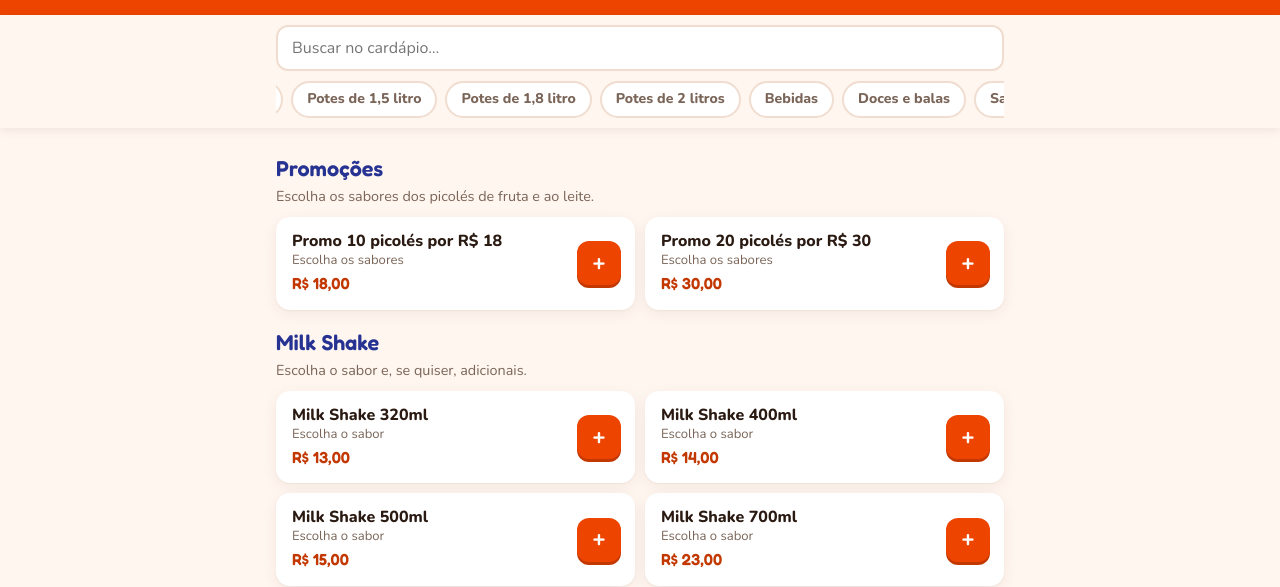
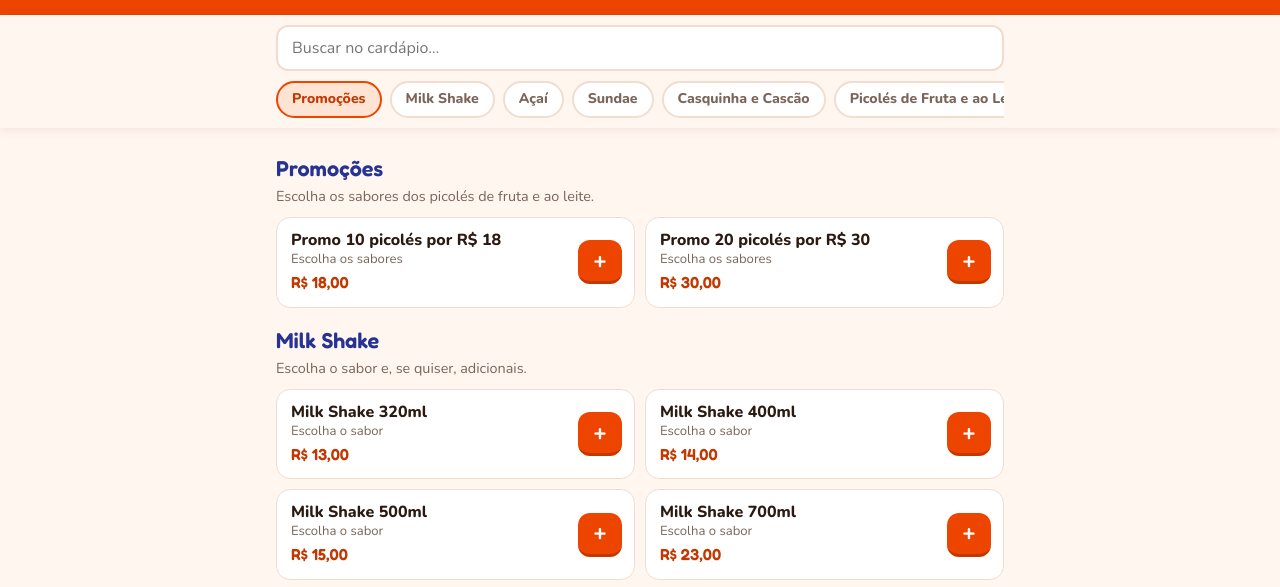
Before and after one commit to pontesgestao/controle-de-estoque-fast-shake, a plain HTML site: page cardapio/index.html in a window 1280 px wide. Shown: the part 244-831 px from the top of the page. Drawn offline with nearby package versions, Linux system fonts and the light colour scheme.

Commit message:
Cardápio: destaque de categoria sem cálculo durante a rolagem
Troca o evento de rolagem por IntersectionObserver (o navegador avisa só
quando a seção muda), centraliza a barra de categorias sem animação e
deixa os cartões mais leves (sem sombra). Mostra a versão no rodapé.

Co-Authored-By: Claude Opus 5.5 <noreply@anthropic.com>
Claude-Session: https://claude.ai/code/session_01SCNEAszMEdfdeRv8FTv8HK

```diff
--- a/cardapio/cardapio.css
+++ b/cardapio/cardapio.css
@@ -56,10 +56,10 @@ main { max-width: 760px; margin: 0 auto; padding: 8px 16px 130px; }
 .itens { list-style: none; margin: 0; padding: 0; display: grid; gap: 10px; }
 @media (min-width: 620px) { .itens { grid-template-columns: 1fr 1fr; } }
 .produto {
-  background: var(--cartao); border-radius: 14px; box-shadow: var(--sombra); padding: 12px 12px 12px 14px;
-  display: flex; align-items: center; justify-content: space-between; gap: 12px; border: 2px solid transparent;
+  background: var(--cartao); border-radius: 14px; padding: 12px 12px 12px 14px; border: 1px solid var(--borda);
+  display: flex; align-items: center; justify-content: space-between; gap: 12px;
 }
-.produto.na-sacola { border-color: var(--laranja-claro); }
+.produto.na-sacola { border-color: var(--laranja); }
 .produto .info { min-width: 0; }
 .produto .nome { font-weight: 800; line-height: 1.25; }
 .produto .detalhe { font-size: .82rem; color: var(--texto-suave); }
@@ -67,12 +67,13 @@ main { max-width: 760px; margin: 0 auto; padding: 8px 16px 130px; }
 .btn-add {
   flex-shrink: 0; min-width: 44px; height: 44px; border-radius: 12px; border: 0;
   background: var(--laranja); color: #fff; font-weight: 800; font-size: 1.4rem; line-height: 1; padding: 0 12px;
-  box-shadow: 0 3px 0 var(--laranja-escuro);
+  border-bottom: 3px solid var(--laranja-escuro);
 }
 .btn-add.texto { font-size: .9rem; }
 .qtd { flex-shrink: 0; display: flex; align-items: center; border: 2px solid var(--laranja-claro); border-radius: 12px; overflow: hidden; background: #fff; }
 .qtd button { width: 40px; height: 40px; border: 0; background: var(--laranja-claro); color: var(--laranja-escuro); font-size: 1.3rem; font-weight: 800; }
 .qtd span { min-width: 34px; text-align: center; font-weight: 800; }
+.versao { text-align: center; color: var(--texto-suave); font-size: .75rem; margin: 28px 0 0; }
 .vazio { text-align: center; color: var(--texto-suave); padding: 40px 12px; }
 
 /* ---------- Barra da sacola ---------- */
--- a/cardapio/cardapio.js
+++ b/cardapio/cardapio.js
@@ -4,6 +4,7 @@
   'use strict';
 
   const WHATSAPP_LOJA = '5543988501854';
+  const VERSAO = 3;
   const CHAVE_SACOLA = 'fastshake-sacola-v1';
   const CHAVE_CLIENTE = 'fastshake-cliente-v1';
 
@@ -118,8 +119,10 @@
         ${DICAS_CATEGORIA[c] && !b ? `<p class="dica">${esc(DICAS_CATEGORIA[c])}</p>` : ''}
         <ul class="itens">${doGrupo.map(htmlProduto).join('')}</ul></section>`;
     }).join('');
-    lista.innerHTML = secoes || '<p class="vazio">Nenhum produto encontrado.</p>';
+    lista.innerHTML = (secoes || '<p class="vazio">Nenhum produto encontrado.</p>') +
+      `<p class="versao">Fast Shake · cardápio versão ${VERSAO}</p>`;
     atualizarBarra();
+    observarSecoes();
   }
 
   function atualizarBarra() {
@@ -173,27 +176,40 @@
     if (alvo) alvo.scrollIntoView({ behavior: 'smooth', block: 'start' });
   });
 
-  // Destaca a categoria visível na barra.
-  let marcando = false;
-  window.addEventListener('scroll', () => {
-    if (marcando) return;
-    marcando = true;
-    requestAnimationFrame(() => {
-      marcando = false;
-      let atual = null;
-      document.querySelectorAll('.secao').forEach((s) => { if (s.getBoundingClientRect().top < 160) atual = s.id; });
-      document.querySelectorAll('#categorias button').forEach((btn) => {
-        const ativo = btn.dataset.cat === atual;
-        if (ativo && btn.getAttribute('aria-current') !== 'true') {
-          // Rola só a barra de categorias; scrollIntoView também mexeria na
-          // rolagem da página e interromperia o deslizar do dedo.
-          const nav = btn.parentElement;
-          nav.scrollTo({ left: btn.offsetLeft - (nav.clientWidth - btn.offsetWidth) / 2, behavior: 'smooth' });
-        }
-        btn.setAttribute('aria-current', String(ativo));
-      });
-    });
-  }, { passive: true });
+  // Destaca na barra a categoria que está no topo da tela. O navegador avisa
+  // (IntersectionObserver) só quando uma seção entra ou sai dessa faixa, então
+  // nada é calculado durante a rolagem e o dedo desliza livre no celular.
+  const navCategorias = document.getElementById('categorias');
+  const visiveis = new Set();
+  let categoriaAtual = null;
+  let centralizar = null;
+  const observador = 'IntersectionObserver' in window ? new IntersectionObserver((entradas) => {
+    entradas.forEach((e) => { if (e.isIntersecting) visiveis.add(e.target.id); else visiveis.delete(e.target.id); });
+    const primeira = [...lista.querySelectorAll('.secao')].find((s) => visiveis.has(s.id));
+    if (primeira) marcarCategoria(primeira.id);
+  }, { rootMargin: '-150px 0px -60% 0px' }) : null;
+
+  function marcarCategoria(id) {
+    if (id === categoriaAtual) return;
+    const antigo = navCategorias.querySelector('[aria-current="true"]');
+    if (antigo) antigo.removeAttribute('aria-current');
+    const btn = navCategorias.querySelector(`[data-cat="${id}"]`);
+    categoriaAtual = id;
+    if (!btn) return;
+    btn.setAttribute('aria-current', 'true');
+    // Centraliza o botão na barra um pouco depois, sem animação.
+    clearTimeout(centralizar);
+    centralizar = setTimeout(() => {
+      navCategorias.scrollLeft = btn.offsetLeft - (navCategorias.clientWidth - btn.offsetWidth) / 2;
+    }, 250);
+  }
+
+  function observarSecoes() {
+    if (!observador) return;
+    observador.disconnect();
+    visiveis.clear();
+    lista.querySelectorAll('.secao').forEach((s) => observador.observe(s));
+  }
 
   // ---------- Janela de opções ----------
   function abrirJanela(html) {
--- a/cardapio/index.html
+++ b/cardapio/index.html
@@ -11,12 +11,12 @@
   <link rel="preconnect" href="https://fonts.googleapis.com">
   <link rel="preconnect" href="https://fonts.gstatic.com" crossorigin>
   <link href="https://fonts.googleapis.com/css2?family=Fredoka:wght@500;600;700&family=Nunito:wght@400;600;700;800&display=swap" rel="stylesheet">
-  <link rel="stylesheet" href="cardapio.css?v=2">
+  <link rel="stylesheet" href="cardapio.css?v=3">
 </head>
 <body>
   <div id="app"></div>
   <noscript>Ative o JavaScript para ver o cardápio.</noscript>
   <script src="dados.js?v=1"></script>
-  <script src="cardapio.js?v=2"></script>
+  <script src="cardapio.js?v=3"></script>
 </body>
 </html>
```
